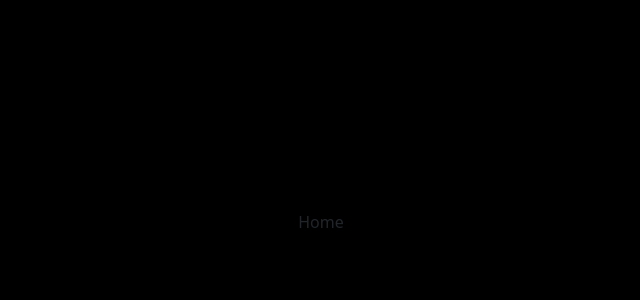
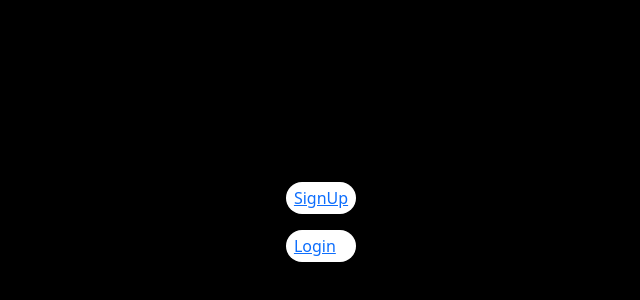
Before and after one commit to sanjaydeveloper-001/Login-Full-Stack, a React (Vite) app in the folder Frontend/: page / in a window 1280 px wide. Shown: the part 178-478 px from the top of the page, without its empty margins (319-959 px from the left). Built offline with nearby package versions, Linux system fonts and the light colour scheme.

Commit message:
Modified

```diff
--- a/Frontend/src/App.jsx
+++ b/Frontend/src/App.jsx
@@ -13,7 +13,6 @@ function App() {
             <Route path='/' element={<Home/>} />
             <Route path="/Login" element={<Login/>} />
             <Route path="/Signup" element={<Signup/>} />
-
         </Routes>
       </BrowserRouter>
     </div>
--- a/Frontend/src/Pages/Home.jsx
+++ b/Frontend/src/Pages/Home.jsx
@@ -1,8 +1,12 @@
 import React from 'react'
+import { Link } from 'react-router-dom'
 
 function Home() {
   return (
-    <div>Home</div>
+    <div className='flex flex-col gap-3' >
+      <Link to="/Signup" className='flex px-2 py-1 bg-white rounded-2xl underline-none'>SignUp</Link>
+      <Link to="/Login" className='flex px-2 py-1 bg-white rounded-2xl underline-none'>Login</Link>
+    </div>
   )
 }
 
--- a/Frontend/src/Pages/Login.jsx
+++ b/Frontend/src/Pages/Login.jsx
@@ -9,11 +9,10 @@ function Login() {
   const [password , setPassword] = useState();
 
   const navigate = useNavigate();
-  const LoginPage = import.meta.env.BASE_URL;
 
   const handleSubmit = (e) => {
     e.preventDefault();
-    axios.post(`${LoginPage}/Login` , {email , password})
+    axios.post('https://login-full-stack-d2bl.onrender.com/Login' , {email , password})
     .then(res => {
       console.log(res);
       if(res.data === "Success") {
--- a/Frontend/src/Pages/Signup.jsx
+++ b/Frontend/src/Pages/Signup.jsx
@@ -11,12 +11,10 @@ function Signup() {
     const [email , setEmail ] = useState ();
     const [password , setPassword ] = useState ();
 
-    const LoginPage = import.meta.env.BASE_URL;
-
     const handleSubmit = (e) =>{
         e.preventDefault();
-         axios.post(`${LoginPage}/register` , {name , email , password})
-         .then(res => {console.log(res.data); navigate('/Login') })
+         axios.post('https://login-full-stack-d2bl.onrender.com/register' , {name , email , password})
+         .then(res => {console.log(res); console.log("DATA :"); navigate('/Login') })
          .catch(err => console.log(err))
     }
 
```
Also changed, not shown: 1 other file (tests, documents, lock files or other folders).
